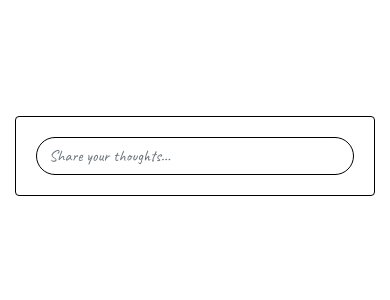
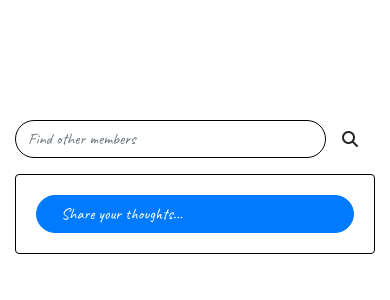
Before and after one commit to 2ndborn/shift, a Django app: page /community/community/ in a window 390 px wide. Shown: the top 300 px of the page. Run offline with Django 3.2, Linux system fonts and the light colour scheme; data that the repository does not hold is empty; some libraries are stand-ins or nearby versions.

Commit message:
Added post and view functionality the community app

```diff
--- a/community/models.py
+++ b/community/models.py
@@ -6,7 +6,7 @@ from django.contrib.auth.models import User
 class Post(models.Model):
 
     member = models.ForeignKey(User, on_delete=models.CASCADE)
-    content = models.TextField(max_length=500, blank=False)
+    content = models.TextField(max_length=250, blank=False)
     image_url = models.URLField(max_length=1024, null=True, blank=True)
     image = models.ImageField(null=True, blank=True)
     created_on = models.DateTimeField(default=timezone.now)
--- a/community/templates/community/community.html
+++ b/community/templates/community/community.html
@@ -1,56 +1,15 @@
+{% extends "community_base.html" %}
 {% load static %}
 
-<!doctype html>
-<html lang="en">
-<head>
-
-    {% block meta %}
-        <meta http-equiv="X-UA-Compatible" content="ie=edge">
-        <meta charset="utf-8">
-        <meta name="viewport" content="width=device-width, initial-scale=1, shrink-to-fit=no">
+{% block page_header %}
+<div class="container header-container">
+    <div class="row">
+        <div class="col"></div>
+    </div>
+</div>
 {% endblock %}
 
-    {% block extra_meta %}
-    {% endblock %}
-
-    {% block corecss %}
-        <link rel="stylesheet" href="https://cdn.jsdelivr.net/npm/bootstrap@4.6.2/dist/css/bootstrap.min.css" integrity="sha384-xOolHFLEh07PJGoPkLv1IbcEPTNtaed2xpHsD9ESMhqIYd0nLMwNLD69Npy4HI+N" crossorigin="anonymous">
-        <link href="https://fonts.googleapis.com/css2?family=Caveat:wght@400..700&display=swap" rel="stylesheet">
-        <link rel="stylesheet" href="{% static 'css/base.css' %}">
-    {% endblock %}
-
-    {% block extra_css %}
-    {% endblock %}
-
-    {% block corejs %}
-        <script src="https://kit.fontawesome.com/23e3b6457b.js" crossorigin="anonymous"></script>
-        <script src="https://code.jquery.com/jquery-3.4.1.min.js" integrity="sha256-CSXorXvZcTkaix6Yvo6HppcZGetbYMGWSFlBw8HfCJo=" crossorigin="anonymous"></script>
-        <script src="https://cdn.jsdelivr.net/npm/bootstrap@4.6.2/dist/js/bootstrap.bundle.min.js" integrity="sha384-Fy6S3B9q64WdZWQUiU+q4/2Lc9npb8tCaSX9FK7E8HnRr0Jz8D6OP9dO5Vg3Q9ct" crossorigin="anonymous"></script>
-        <!-- Stripe -->
-        <script src="https://js.stripe.com/v3/"></script>
-    {% endblock %}
-
-    {% block extra_js %}
-    {% endblock %}
-
-    <title>Shift {% block extra_title %}{% endblock %}</title>
-</head>
-<header class="container-fluid fixed-top position-absolute">
-    <div id="topnav" class="row bg-grey pt-lg-2 d-none d-lg-flex">
-        <div class="col-4"></div>
-        <div class="col-12 col-lg-4 my-auto py-1 py-lg-0 text-center">
-            <a href="{% url 'home' %}" class="nav-link main-link">
-                <h1 class="text-danger">SH<span class="text-black"><strong>i</strong></span>FT</h1>
-            </a>
-        </div>
-        <div class="col-12 col-lg-4 my-auto py-1 py-lg-0">
-            <ul class="list-inline list-unstyled text-center text-lg-right my-0">
-                <li class="list-inline-item">
-                    <a href="{% url 'home' %}" class="text-black"><i class="fa-solid fa-house fa-lg"></i></a>
-                    <p class="my-0">Home</p>
-                </li>
-            </ul>
-        </div>
+{% block content %}
     <div class="col-12 col-lg-6 offset-lg-3 my-auto py-1 py-lg-0">
         <form action="" method="get">
             <div class="input-group w-100">
@@ -66,61 +25,41 @@
         </form>
     </div>
     <div class="col-12 col-lg-4 my-auto py-1 py-lg-0"></div>
-    </div>
-</header>
-<div class="container header-container">
-    <div class="row">
-        <div class="col"></div>
-    </div>
-</div>
-<div class="container">
+    <div class="container my-1">
         <div class="row">
             <div class="col-12 col-lg-6 offset-lg-3">
                 <div class="card border border-black">
                     <div class="card-body">
-                    <input type="text" placeholder="Share your thoughts..." class="form-control border border-black rounded-pill" data-toggle="modal" data-target="#exampleModal">
+                        <a href="{% url 'post' %}" class="btn btn-block btn-primary rounded-pill text-left pl-4">
+                            Share your thoughts...
+                        </a>
                     </div>
                 </div>
             </div>
         </div>
     </div>
-
-<!-- Modal -->
-<div class="modal fade" id="exampleModal" tabindex="-1" aria-labelledby="exampleModalLabel" aria-hidden="true">
-    <div class="modal-dialog">
-      <div class="modal-content">
-        <div class="modal-header">
-          <h5 class="modal-title" id="exampleModalLabel">Share your thoughts...</h5>
-          <button type="button" class="close" data-dismiss="modal" aria-label="Close">
-            <span aria-hidden="true">&times;</span>
-          </button>
-        </div>
-        {% csrf_token %}
+    <div class="container">
         {% for post in post_list %}
-        <form action="{% url 'post' %}" method="POST">
-            <div class="modal-body">
-                {{ form.as_p }}
-            </div>
-            <div class="modal-footer">
-                <button type="button" class="btn btn-danger rounded-pill" data-dismiss="modal"><i
-                        class="fa-solid fa-ban"></i></button>
-                <button type="button" class="btn btn-secondary rounded-pill" data-dismiss="modal"><i
-                        class="fa-solid fa-image"></i></button>
-                <a href="" type="submit" class="btn btn-primary rounded-pill"><i class="fa-solid fa-paper-plane"></i></a>
-            </div>
-        </form>
-        {% endfor %}
+        <div class="row">
+            <div class="col-12 col-lg-6 offset-lg-3 my-2">
+                <div class="card border border-black">
+                    <div class="card-body">
+                        <h5 class="card-title">{{ post.member }}</h5>
+                        <hr>
+                        <p class="card-text">{{ post.content }}</p>
+                        <hr>
+                        {% if post.image %}
+                            <img class="card-image-bottom w-100" src="{{ post.image.url }}" >
+                        {% endif %}
+                        <p class="card-text text-muted my-2">{{ post.created_on }}</p>
+                        <div class="text-center">
+                            <button type="button" class="btn btn-secondary rounded-pill"><i class="fa-solid fa-trash"></i></button>
+                            <a href="" type="submit" class="btn btn-primary rounded-pill"><i class="fa-solid fa-pen"></i></a>
                         </div>
                     </div>
                 </div>
-
-  <div class="container">
-    {% for post in post_list %}
-    <div class="row justify-content-center mt-3">
-        <div class="col-md-5 col-sm-12 border-botton">
-            <p><strong>{{ post.member }}</strong>{{ post.created_on }}</p>
-            <p>{{ post.content }}</p>
             </div>
         </div>
         {% endfor %}
     </div>
+{% endblock %}
--- a/community/views.py
+++ b/community/views.py
@@ -17,23 +17,33 @@ class PostListView(View):
 
 def community(request):
     """A view to return the community page"""
+    posts = Post.objects.all()
 
-    return render(request, 'community/community.html')
+    context = {
+        'post_list': posts,
+    }
+
+    return render(request, 'community/community.html', context)
+
 
 
 def post(request):
     """A view to return the users post"""
     if request.method == 'POST':
-        form = PostForm
+        form = PostForm(request.POST, request.FILES)  # Correct usage
         if form.is_valid():
-            form.save()
+            post = form.save(commit=False)
+            post.member = request.user  # Set the member here
+            post.save()
             messages.success(request, 'Successfully post!')
             return redirect(reverse('community'))
         else:
             messages.error(request, 'Failed to add post. Please ensure the form is valid.')
+    else:
+        form = PostForm()
 
     context = {
         'form': form,
     }
 
-    return render(request, 'community/community.html', context)
+    return render(request, 'community/post.html', context)
--- a/shift/settings.py
+++ b/shift/settings.py
@@ -27,7 +27,7 @@ SECRET_KEY = os.environ.get('SECRET_KEY', '')
 # SECURITY WARNING: don't run with debug turned on in production!
 DEBUG = 'DEVELOPMENT' in os.environ
 
-ALLOWED_HOSTS = ['2ndborn-shiftv1.herokuapp.com', 'localhost']
+ALLOWED_HOSTS = ['8000-2ndborn-shift-79eiaytri6.us1.codeanyapp.com']
 
 
 # Application definition
--- /dev/null
+++ b/templates/community_base.html
@@ -0,0 +1,59 @@
+{% load static %}
+
+<!doctype html>
+<html lang="en">
+<head>
+
+    {% block meta %}
+        <meta http-equiv="X-UA-Compatible" content="ie=edge">
+        <meta charset="utf-8">
+        <meta name="viewport" content="width=device-width, initial-scale=1, shrink-to-fit=no">
+    {% endblock %}
+
+    {% block extra_meta %}
+    {% endblock %}
+
+    {% block corecss %}
+        <link rel="stylesheet" href="https://cdn.jsdelivr.net/npm/bootstrap@4.6.2/dist/css/bootstrap.min.css" integrity="sha384-xOolHFLEh07PJGoPkLv1IbcEPTNtaed2xpHsD9ESMhqIYd0nLMwNLD69Npy4HI+N" crossorigin="anonymous">
+        <link href="https://fonts.googleapis.com/css2?family=Caveat:wght@400..700&display=swap" rel="stylesheet">
+        <link rel="stylesheet" href="{% static 'css/base.css' %}">
+    {% endblock %}
+
+    {% block extra_css %}
+    {% endblock %}
+
+    {% block corejs %}
+        <script src="https://kit.fontawesome.com/23e3b6457b.js" crossorigin="anonymous"></script>
+        <script src="https://code.jquery.com/jquery-3.4.1.min.js" integrity="sha256-CSXorXvZcTkaix6Yvo6HppcZGetbYMGWSFlBw8HfCJo=" crossorigin="anonymous"></script>
+        <script src="https://cdn.jsdelivr.net/npm/bootstrap@4.6.2/dist/js/bootstrap.bundle.min.js" integrity="sha384-Fy6S3B9q64WdZWQUiU+q4/2Lc9npb8tCaSX9FK7E8HnRr0Jz8D6OP9dO5Vg3Q9ct" crossorigin="anonymous"></script>
+        <!-- Stripe -->
+        <script src="https://js.stripe.com/v3/"></script>
+    {% endblock %}
+
+    {% block extra_js %}
+    {% endblock %}
+
+    <title>Shift {% block extra_title %}{% endblock %}</title>
+</head>
+<header class="container-fluid fixed-top position-absolute">
+    <div id="topnav" class="row bg-grey pt-lg-2 d-none d-lg-flex">
+        <div class="col-4"></div>
+        <div class="col-12 col-lg-4 my-auto py-1 py-lg-0 text-center">
+            <a href="{% url 'home' %}" class="nav-link main-link">
+                <h1 class="text-danger">SH<span class="text-black"><strong>i</strong></span>FT</h1>
+            </a>
+        </div>
+        <div class="col-12 col-lg-4 my-auto py-1 py-lg-0">
+            <ul class="list-inline list-unstyled text-center text-lg-right my-0">
+                <li class="list-inline-item">
+                    <a href="{% url 'home' %}" class="text-black"><i class="fa-solid fa-house fa-lg"></i></a>
+                    <p class="my-0">Home</p>
+                </li>
+            </ul>
+        </div>
+    </div>
+</header>
+{% block page_header %}
+{% endblock %}
+{% block content %}
+{% endblock %}
```
Also changed, not shown: community/templates/community/post.html (added, +30 -0 lines), products/templates/products/product_detail.html (+6 -6 lines), community/migrations/0003_alter_post_content.py (added), media/tech_pic.jpg (added), media/th.jpeg (added). Lines whose indentation alone changed are shown as unchanged.
